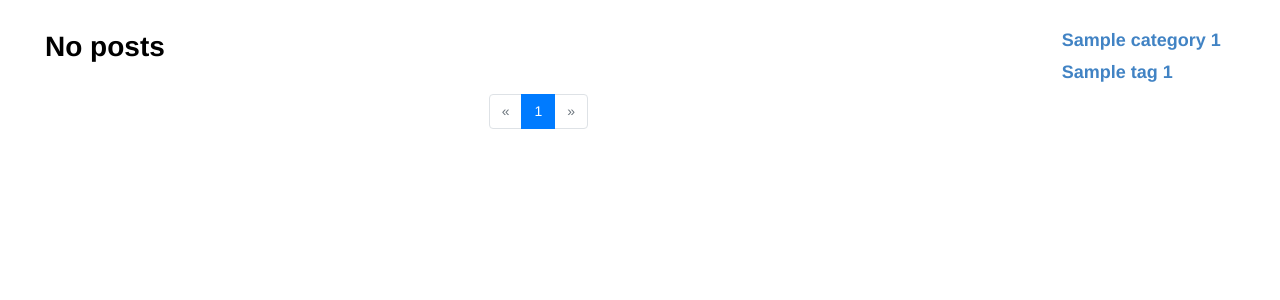
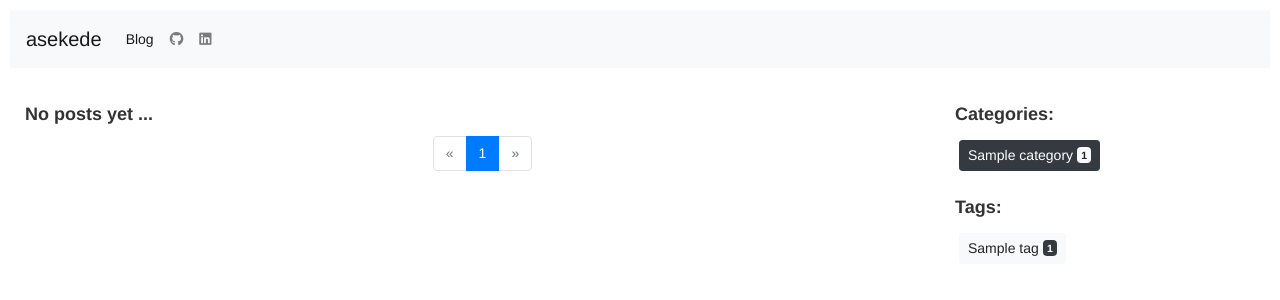
Before and after one commit to asekede/asekede, a Django app: page /blog/2018/ in a window 1280 px wide. Shown: the top 300 px of the page. Run offline with Django 3.2, Linux system fonts and the light colour scheme; tables that the repository leaves empty hold one stand-in row (values such as "Sample post"); some libraries are stand-ins or nearby versions.

Commit message:
added sidebar, modified styles of categories and tags, added navbar

```diff
--- a/src/blog/static/css/base_style.css
+++ b/src/blog/static/css/base_style.css
@@ -5,7 +5,7 @@ body {
     padding-top: 10px;
     padding-bottom: 10px;
     background-color: #FFFFFF;
-    padding: 30px;
+    padding: 10px;
     color: #333333;
 }
 
@@ -129,45 +129,11 @@ h6 {
     font-size: 14px;
 }
 
-p,
-blockquote,
-ul,
-ol,
-dl,
-li,
-table,
-pre {
-    margin: 15px 0;
-}
-
 hr {
     border: 0 none;
     color: #CCCCCC;
     height: 4px;
     padding: 0;
-}
-
-body > h2:first-child {
-    margin-top: 0;
-    padding-top: 0;
-}
-
-body > h1:first-child {
-    margin-top: 0;
-    padding-top: 0;
-}
-
-body > h1:first-child + h2 {
-    margin-top: 0;
-    padding-top: 0;
-}
-
-body > h3:first-child,
-body > h4:first-child,
-body > h5:first-child,
-body > h6:first-child {
-    margin-top: 0;
-    padding-top: 0;
 }
 
 a:first-child h1,
--- a/src/blog/templates/404.html
+++ b/src/blog/templates/404.html
@@ -2,6 +2,12 @@
 
 {% block header %}
 <title>404</title>
+{% endblock %}
+
+{% block navbar-items %}
+<li class="nav-item">
+    <a class="nav-link" href="{% url 'latest_posts' %}"> Blog </a>
+</li>
 {% endblock %}
 
 {% block content %}
--- a/src/blog/templates/500.html
+++ b/src/blog/templates/500.html
@@ -2,6 +2,12 @@
 
 {% block header %}
 <title>500</title>
+{% endblock %}
+
+{% block navbar-items %}
+<li class="nav-item">
+    <a class="nav-link" href="{% url 'latest_posts' %}"> Blog </a>
+</li>
 {% endblock %}
 
 {% block content %}
--- a/src/blog/templates/base.html
+++ b/src/blog/templates/base.html
@@ -15,6 +15,24 @@
         {% endblock %}
     </head>
     <body>
+        <nav class="navbar sticky-top navbar-expand-md navbar-light bg-light">
+            <a class="navbar-brand" href="#">asekede</a>
+            <button class="navbar-toggler" type="button" data-toggle="collapse" data-target="#navbarSupportedContent" aria-controls="navbarSupportedContent" aria-expanded="false" aria-label="Toggle navigation"><span class="navbar-toggler-icon"></span></button>
+            <div class="collapse navbar-collapse" id="navbarSupportedContent">
+                <ul class="navbar-nav mr-auto">
+                    {% block navbar-items %}
+                    {% endblock %}
+
+                    <li class="nav-item">
+                        <a class="nav-link" target="_blank" href="https://github.com/asekede"><i class="fab fa-github"></i></a>
+                    </li>
+                    <li class="nav-item">
+                        <a class="nav-link" target="_blank" href="https://linkedin.com/in/asekede"><i class="fab fa-linkedin"></i></a>
+                    </li>
+                </ul>
+            </div>
+        </nav>
+        <hr>
         {% block content %}
         {% endblock %}
 
--- a/src/blog/templates/blog.html
+++ b/src/blog/templates/blog.html
@@ -6,27 +6,30 @@
 <title>{{title}}</title>
 {% endblock %}
 
+{% block navbar-items %}
+<li class="nav-item active">
+    <a class="nav-link" href="{% url 'latest_posts' %}"> Blog <span class="sr-only">(current)</span></a>
+</li>
+{% endblock %}
+
 {% block content %}
 <div class="content container-fluid">
     <div class="row">
-        <div class="posts col-md-10">
+        <div class="posts col-md-9">
             {% for post in posts %}
             <div class="post">
                 <h1 class="post-title">
                     <a href="{{ post.get_url }}">{{ post.title }}</a>
                 </h1>
-                <span class="post-date"><i class="far fa-calendar"></i>{{ post.pub_date | date:"M d, Y" }}</span>
-                <span class="post-category"><a href="{{ post.category.get_url }}"><i class="far fa-folder-open"></i>{{ post.category }}</a></span>
+                <span class="post-date"><i class="far fa-calendar"></i> {{ post.pub_date | date:"M d, Y" }} </span>
+                <span class="post-category"><a href="{{ post.category.get_url }}"><i class="far fa-folder-open"></i> {{ post.category }} </a></span>
                 {% for tag in post.get_tags %}
-                <span class="post-tag"><a href="{{ tag.get_url }}"><i class="fas fa-tag"></i>{{ tag }}</a></span>
+                <span class="post-tag"><a href="{{ tag.get_url }}"><i class="fas fa-tag"></i> {{ tag }} </a></span>
                 {% endfor %}
-                <div class="post-abstract">
-                    {{ post.get_abstract }}
-                    <span class="post-more"><a href="{{ post.get_url }}">(read more)</a></span>
-                </div>
+                <div class="post-abstract">{{ post.get_abstract }}<span class="post-more"><a href="{{ post.get_url }}">(read more)</a></span></div>
             </div>
             {% empty %}
-            <h1>No posts</h1>
+            <h3>No posts yet ...</h3>
             {% endfor %}
 
             <ul class="pagination justify-content-center">
@@ -51,41 +54,29 @@
                 {% endif %}
             </ul>
         </div>
-        <div class="sidebar col-md-2">
+        <div class="sidebar col-md-3">
+            <div class="row">
                 <div class="categories">
+                    <h3>Categories:</h3>
                     {% for category in categories %}
-                <div class="category">
-                    <h3 class="category-name">
-                        <a href="{{ category.get_url }}">
-                            {{ category.name }}
-                            <span>
-                                {{ category.get_number_of_posts }}
-                            </span>
-                        </a>
-                    </h3>
-                </div>
+                    <a class="btn btn-dark btn-sm m-1" href="{{ category.get_url }}">{{ category.name }} <span class="badge badge-light">{{ category.get_number_of_posts }}</span></a>
                     {% empty %}
-                <h1>No categories.</h1>
+                    <h3>No categories yet ...</h3>
                     {% endfor %}
                 </div>
-
+            </div>
+            <br>
+            <div class="row">
                 <div class="tags">
+                    <h3>Tags:</h3>
                     {% for tag in tags %}
-                <div class="tag">
-                    <h3 class="tag-name">
-                        <a href="{{ tag.get_url }}">
-                            {{ tag.name }}
-                            <span>
-                                {{ tag.get_number_of_posts }}
-                            </span>
-                        </a>
-                    </h3>
-                </div>
+                    <a class="btn btn-light btn-sm m-1" href="{{ tag.get_url }}">{{ tag.name }} <span class="badge badge-dark">{{ tag.get_number_of_posts }}</span></a>
                     {% empty %}
-                <h1>No tags.</h1>
+                    <h3>No tags yet ...</h3>
                     {% endfor %}
                 </div>
             </div>
         </div>
     </div>
+</div>
 {% endblock %}
```
Also changed, not shown: src/blog/templates/post.html (+39 -9 lines). Lines whose indentation alone changed are shown as unchanged.
